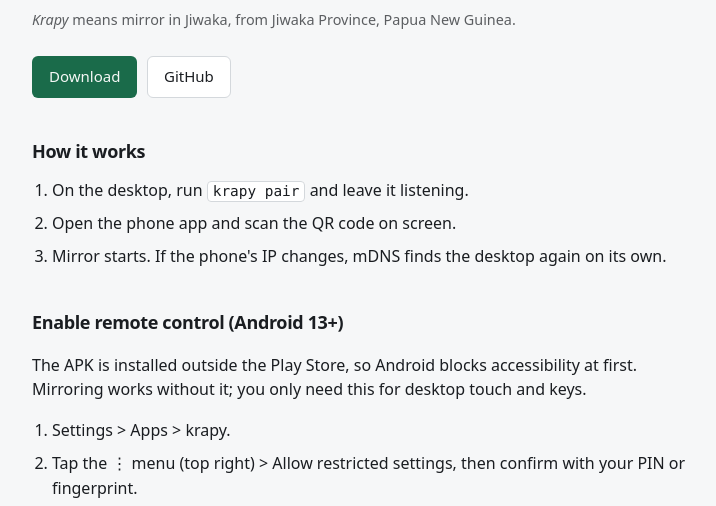
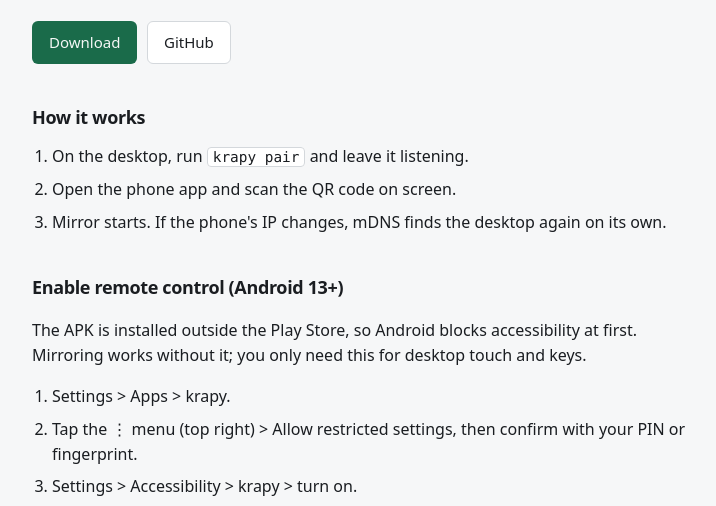
Before and after one commit to Emmanue707/krapy, a plain HTML site: page web/index.html in a window 1280 px wide. Shown: the part 271-777 px from the top of the page, without its empty margins (272-988 px from the left). Drawn offline with Linux system fonts and the light colour scheme.

Commit message:
site: drop the meaning line

```diff
--- a/web/index.html
+++ b/web/index.html
@@ -18,7 +18,6 @@
     <section class="hero" aria-labelledby="hero-heading">
       <h1 id="hero-heading">Mirror your Android screen without the lag.</h1>
       <p class="lead">Built for flaky Wi-Fi and phone hotspots. Rust desktop app, tiny Kotlin phone app. Scan a QR to pair. No adb or developer options unless you want the fallback.</p>
-      <p class="meaning"><em>Krapy</em> means mirror in Jiwaka, from Jiwaka Province, Papua New Guinea.</p>
       <div class="actions">
         <a class="btn btn-primary" href="https://github.com/Emmanue707/krapy/releases/latest">Download</a>
         <a class="btn" href="https://github.com/Emmanue707/krapy">GitHub</a>
--- a/web/style.css
+++ b/web/style.css
@@ -230,8 +230,3 @@ th {
 .site-foot p {
   margin: 0.35rem 0;
 }
-.meaning {
-  margin: -0.75rem 0 1.5rem;
-  font-size: 0.9rem;
-  opacity: 0.7;
-}
```
